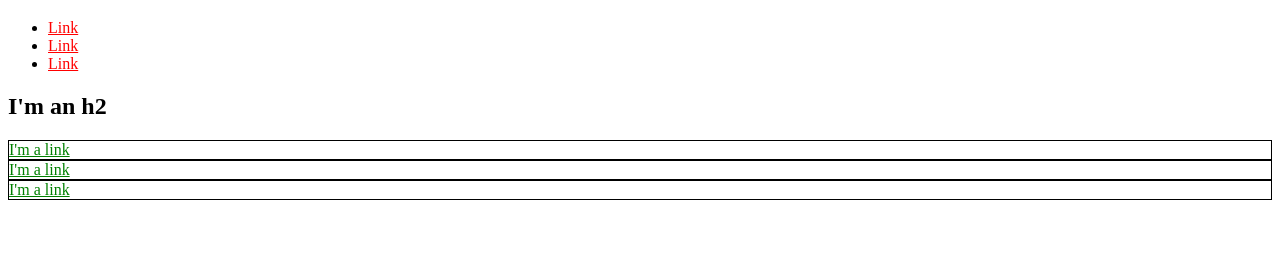
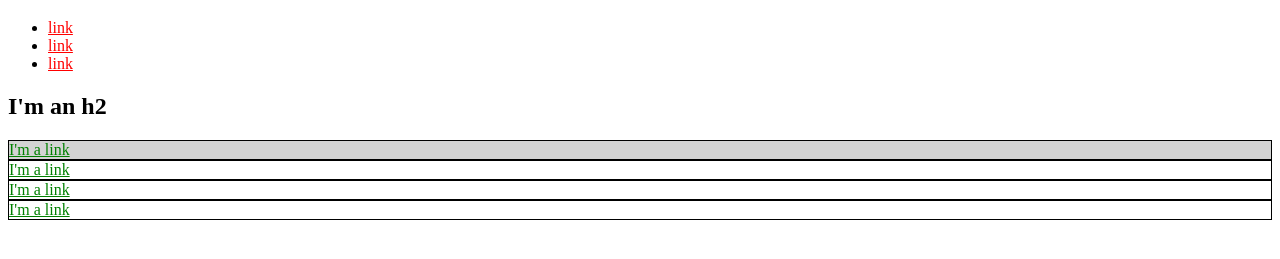
Before and after one commit to Mgpro-Code/mgpro-code.github.io, a plain HTML site: page index.html in a window 1280 px wide. Shown: the part 61-320 px from the top of the page. Drawn offline with Linux system fonts and the light colour scheme.

Commit message:
Added internal style sheet, classes and ids

```diff
--- a/index.html
+++ b/index.html
@@ -3,26 +3,47 @@
  <head>
   <title>Test Page: Don't Panic</title>
   <meta charset="utf-8">
+  <style>
+      a {
+          color: red;
+      }
+
+
+        #exec-bio {
+            background-color: lightgray;
+        }
+        .bio-box {
+            border: 1px solid black;
+        }
+        .bio-box a {
+            color:green;
+        }
+  </style>
   </head>
  <body>
   <h1>I'm an h1</h1>
   <ul>
    <li>
-<a href="https://example.com/" style="color: red;">Link</a>
+     <a href="https://example.com/">link  </a>
     </li>
     <li>
-<a href="https://example.com/" style="color: red;">Link</a>
+     <a href="https://example.com/">link  </a>
     </li>
     <li>
-<a href="https://example.com/" style="color: red;">Link</a>
+     <a href="https://example.com/">link </a>
     </li>
    </ul>
    <h2>I'm an h2</h2>
-<div style="border: 1px solid black;">
-<a href="https://example.com/" style="color: green;">I'm a link</a>
+   <div id="exec-bio"  class="bio-box">
+     <a href="https://example.com/" >I'm a link</a>
    </div>
-<div style="border: 1px solid black;">
-<a href="https://example.com/" style="color: green;">I'm a link</a>
+   <div class="bio-box">
+     <a href="https://example.com/" >I'm a link</a>
    </div>
-<div style="border: 1px solid black;">
-<a href="https://example.com/" style="color: green;">I'm a link</a>
+   <div class="bio-box">
+     <a href="https://example.com/" >I'm a link</a>
+   </div>
+   <div class="bio-box">
+     <a href="https://example.com/" >I'm a link</a>
+   </div>
+   </body>
```
Lines whose indentation alone changed are shown as unchanged.
